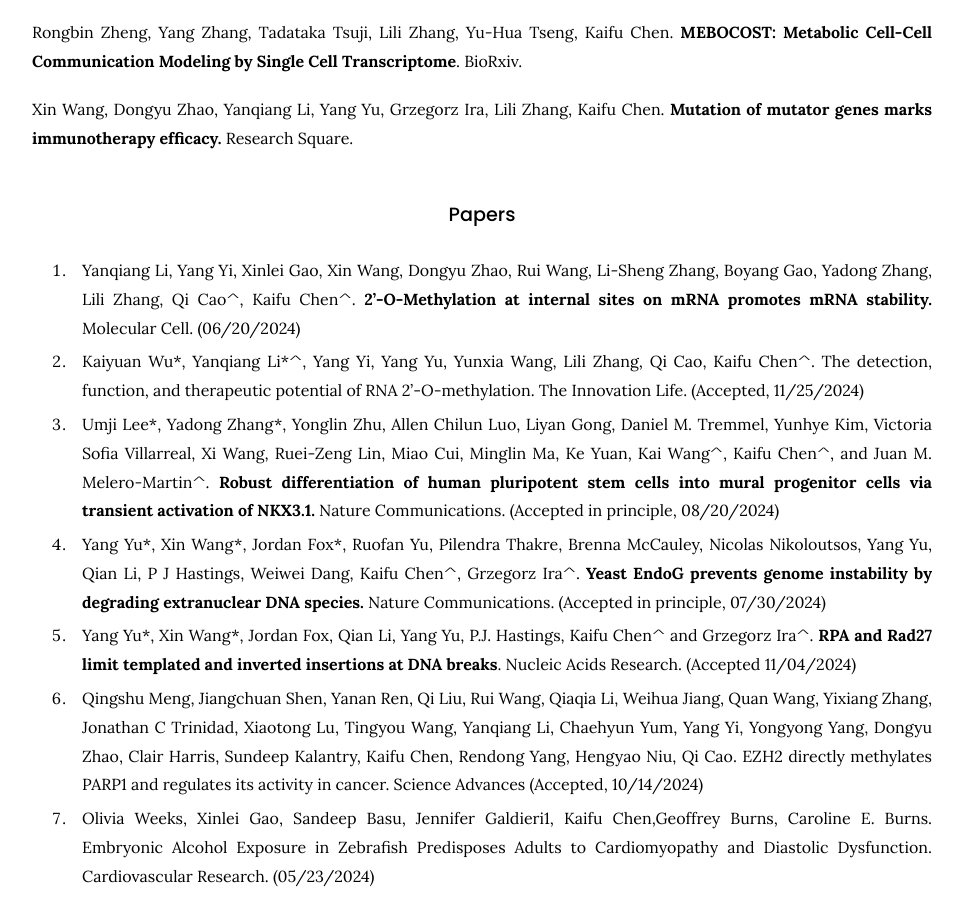
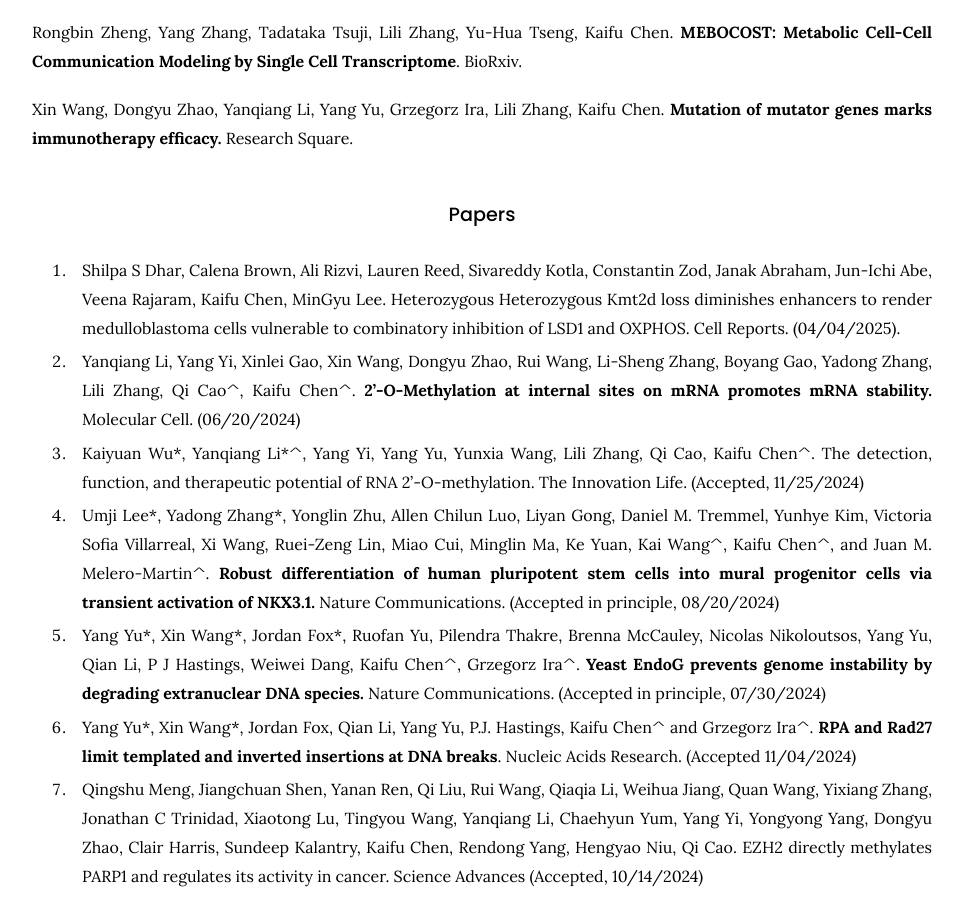
Before and after one commit to kaifuchenlab/kaifuchenlab.github.io, a Jekyll site: the page built from 3.publication/index.md, in a window 1280 px wide and 900 px high, scrolled down 371 px. Shown: the whole window, without its empty margins (158-1121 px from the left). Built offline with Jekyll 4.4.1, drawn with Linux system fonts in a browser that asks for light colours.

Commit message:
Update index.md

```diff
--- a/3.publication/index.md
+++ b/3.publication/index.md
@@ -18,6 +18,8 @@ Xin Wang, Dongyu Zhao, Yanqiang Li, Yang Yu, Grzegorz Ira, Lili Zhang, Kaifu Che
 Research Square.
 
 ### Papers
+
+91. Shilpa S Dhar, Calena Brown, Ali Rizvi, Lauren Reed, Sivareddy Kotla, Constantin Zod, Janak Abraham, Jun-Ichi Abe, Veena Rajaram, Kaifu Chen, MinGyu Lee. Heterozygous Heterozygous Kmt2d loss diminishes enhancers to render medulloblastoma cells vulnerable to combinatory inhibition of LSD1 and OXPHOS. Cell Reports. (04/04/2025).
 
 90. Yanqiang Li, Yang Yi, Xinlei Gao, Xin Wang, Dongyu Zhao, Rui Wang, Li-Sheng Zhang, Boyang Gao, Yadong Zhang, Lili Zhang, Qi Cao^, Kaifu Chen^. **2'-O-Methylation at internal sites on mRNA promotes mRNA stability.**
 Molecular Cell. (06/20/2024)
```
